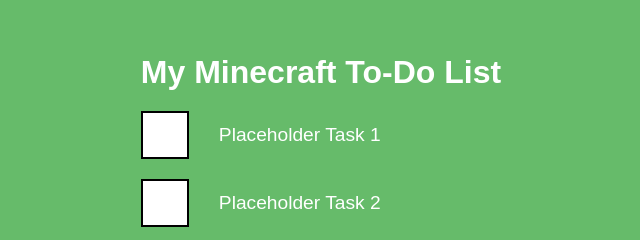
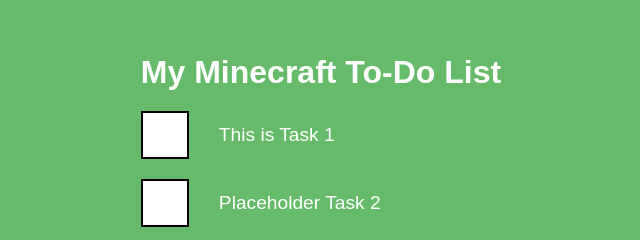
Before and after one commit to LogenDickey/BroWorld, a plain HTML site: page index.html in a window 1280 px wide. Shown: the part 234-474 px from the top of the page, 319-959 px from the left. Drawn offline with Linux system fonts and the light colour scheme; a web font is replaced by a local one.

Commit message:
Update index.html

```diff
--- a/index.html
+++ b/index.html
@@ -14,7 +14,7 @@
             <li>
                 <label>
                     <input type="checkbox">
-                    <span>Placeholder Task 1</span>
+                    <span>This is Task 1</span>
                 </label>
             </li>
             <li>
```
